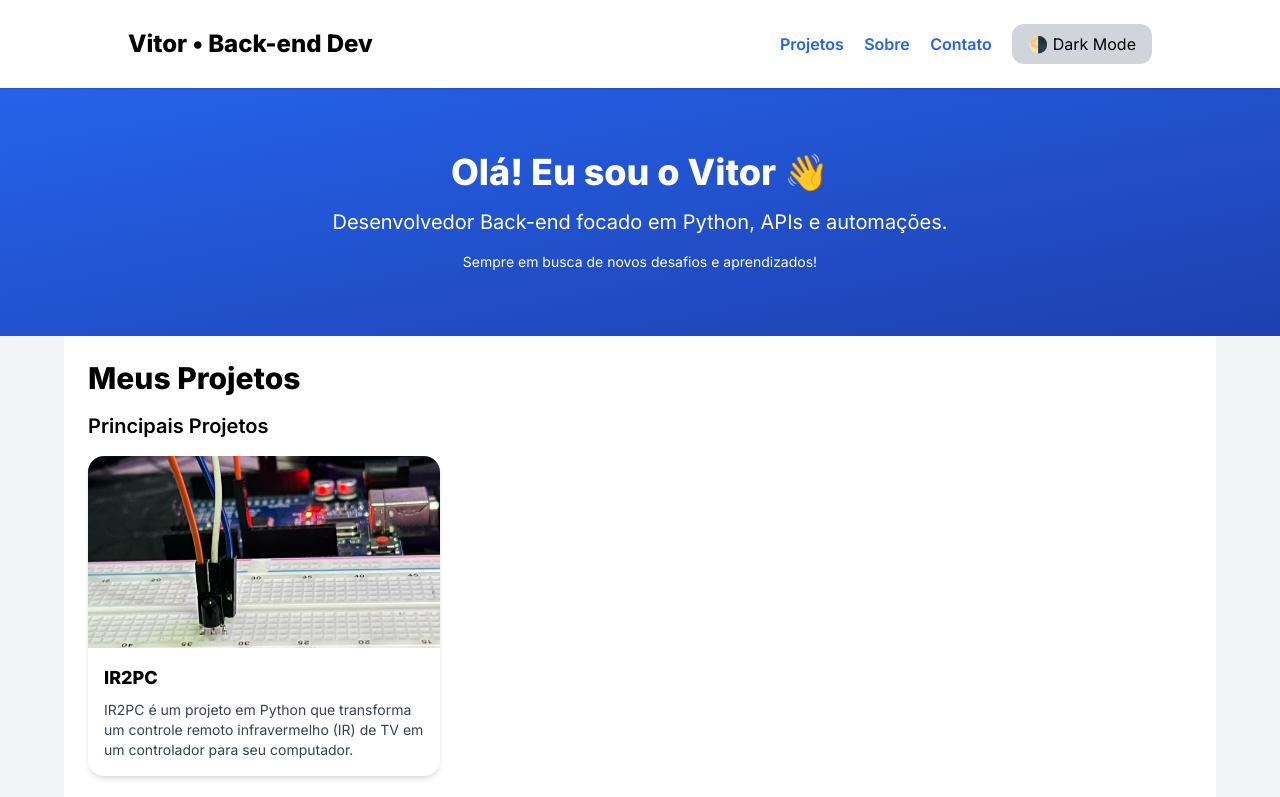
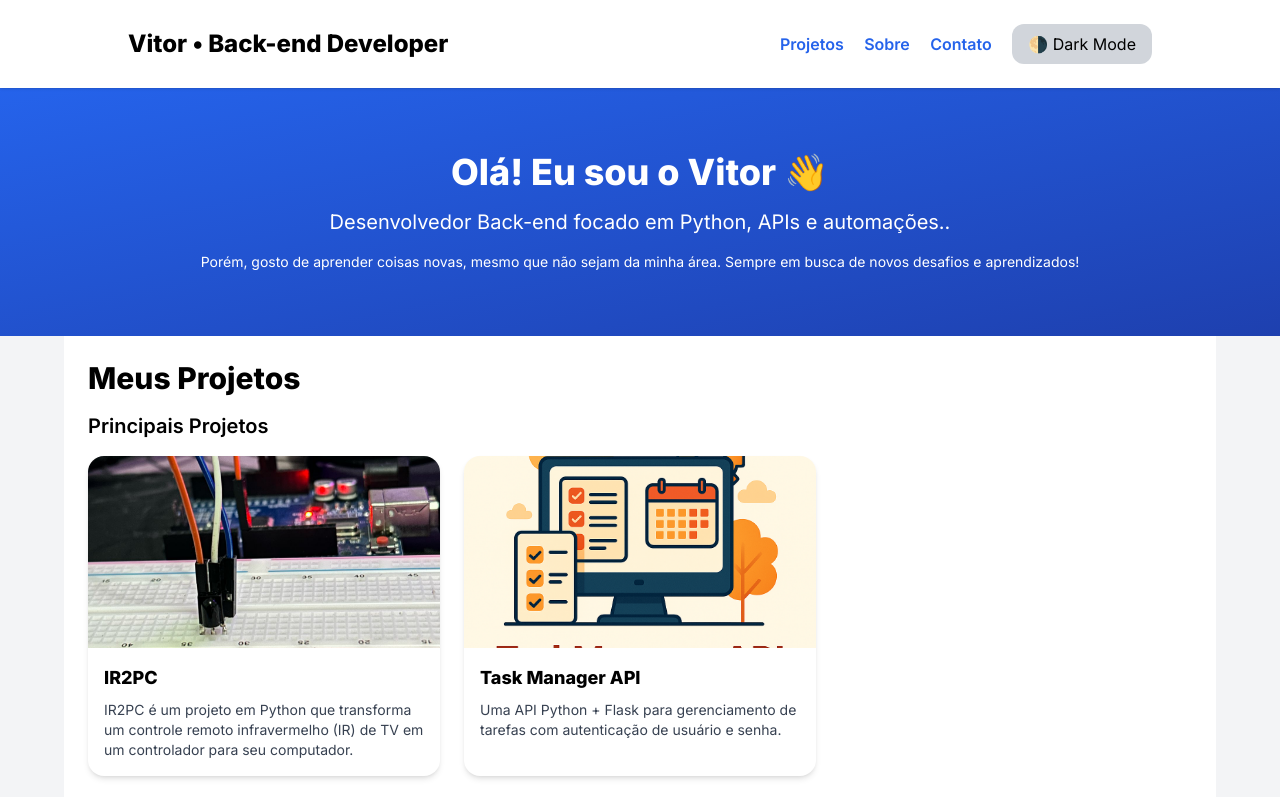
Before and after one commit to Vitorugz/myPortfolio, a plain HTML site: page index.html in a window 1280 px wide. Shown: the top 797 px of the page. Drawn offline with nearby package versions, Linux system fonts and the light colour scheme.

Commit message:
Adicionando novo projeto

```diff
--- a/index.html
+++ b/index.html
@@ -26,7 +26,7 @@
     <!-- Header -->
     <header class="bg-white dark:bg-gray-800 shadow p-6 sticky top-0 z-50 transition-colors duration-300">
         <div class="max-w-5xl mx-auto flex justify-between items-center">
-            <h1 class="text-2xl font-bold">Vitor • Back-end Dev</h1>
+            <h1 class="text-2xl font-bold">Vitor • Back-end Developer</h1>
             <nav class="space-x-4">
                 <a href="#projetos" class="text-blue-600 dark:text-blue-400 font-semibold hover:underline">Projetos</a>
                 <a href="#sobre" class="text-blue-600 dark:text-blue-400 font-semibold hover:underline">Sobre</a>
@@ -42,8 +42,9 @@
     <!-- Hero -->
     <section class="text-center py-16 bg-gradient-to-br from-blue-600 to-blue-800 text-white">
         <h2 class="text-4xl font-extrabold mb-4">Olá! Eu sou o Vitor 👋</h2>
-        <p class="text-xl">Desenvolvedor Back-end focado em Python, APIs e automações.</p>
-        <p class="mt-4 text-sm">Sempre em busca de novos desafios e aprendizados!</p>
+        <p class="text-xl">Desenvolvedor Back-end focado em Python, APIs e automações..</p>
+        <p class="mt-4 text-sm"> Porém, gosto de aprender coisas novas, mesmo que não sejam da minha área. Sempre em
+            busca de novos desafios e aprendizados!</p>
     </section>
 
     <!-- Projetos -->
--- a/projetos.json
+++ b/projetos.json
@@ -12,5 +12,12 @@
         "descricao": "Um simples gerador de senhas com uma interface gráfica",
         "link": "https://github.com/Vitorugz/PasswordGenerator",
         "principal": false
+    },
+    {
+        "nome": "Task Manager API",
+        "imagem": "Imgs/TaskManagerAPI.png",
+        "descricao": "Uma API Python + Flask para gerenciamento de tarefas com autenticação de usuário e senha.",
+        "link": "https://github.com/Vitorugz/personal_tasks_api",
+        "principal": true
     }
 ]
```
Also changed, not shown: projetos.html (+1 -1 lines), Imgs/TaskManagerAPI.png (added).
